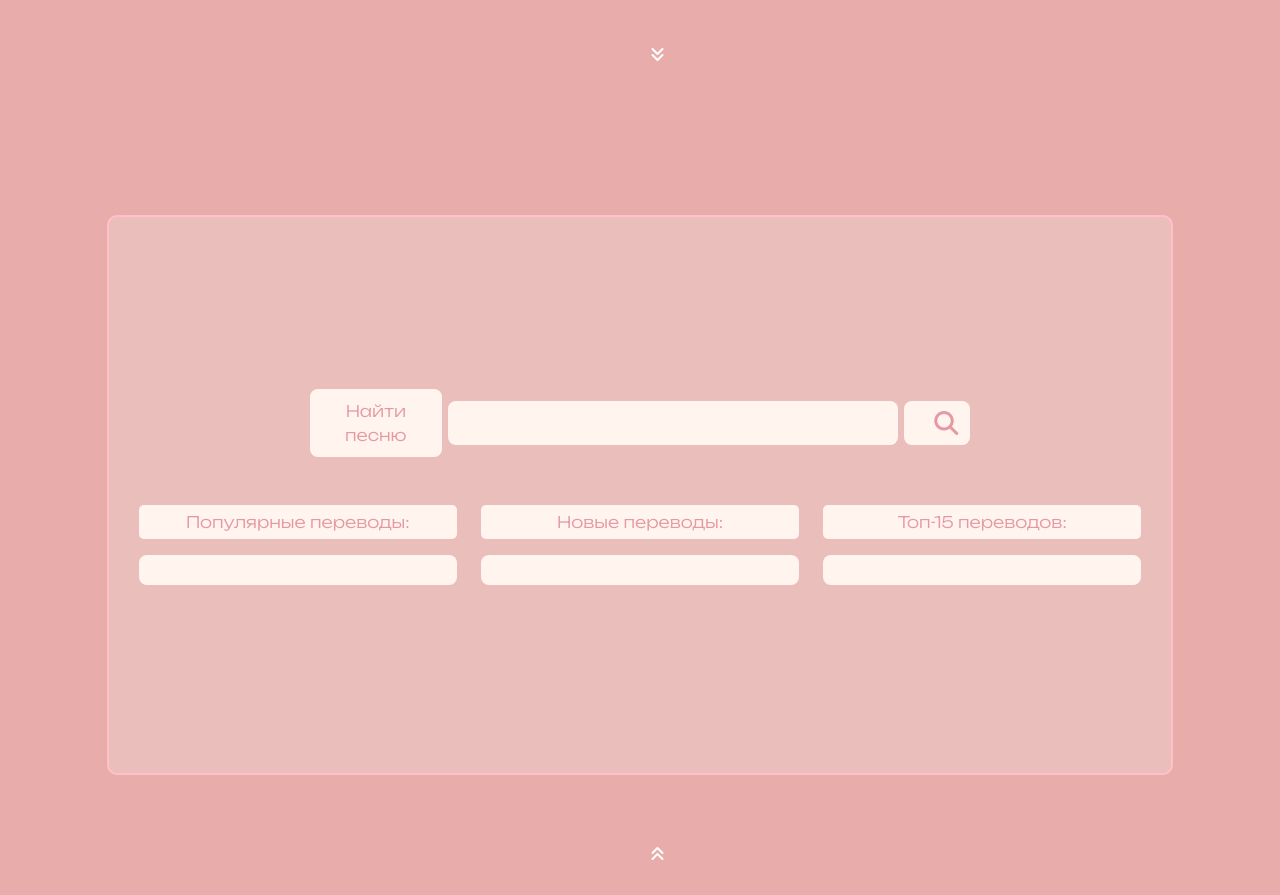
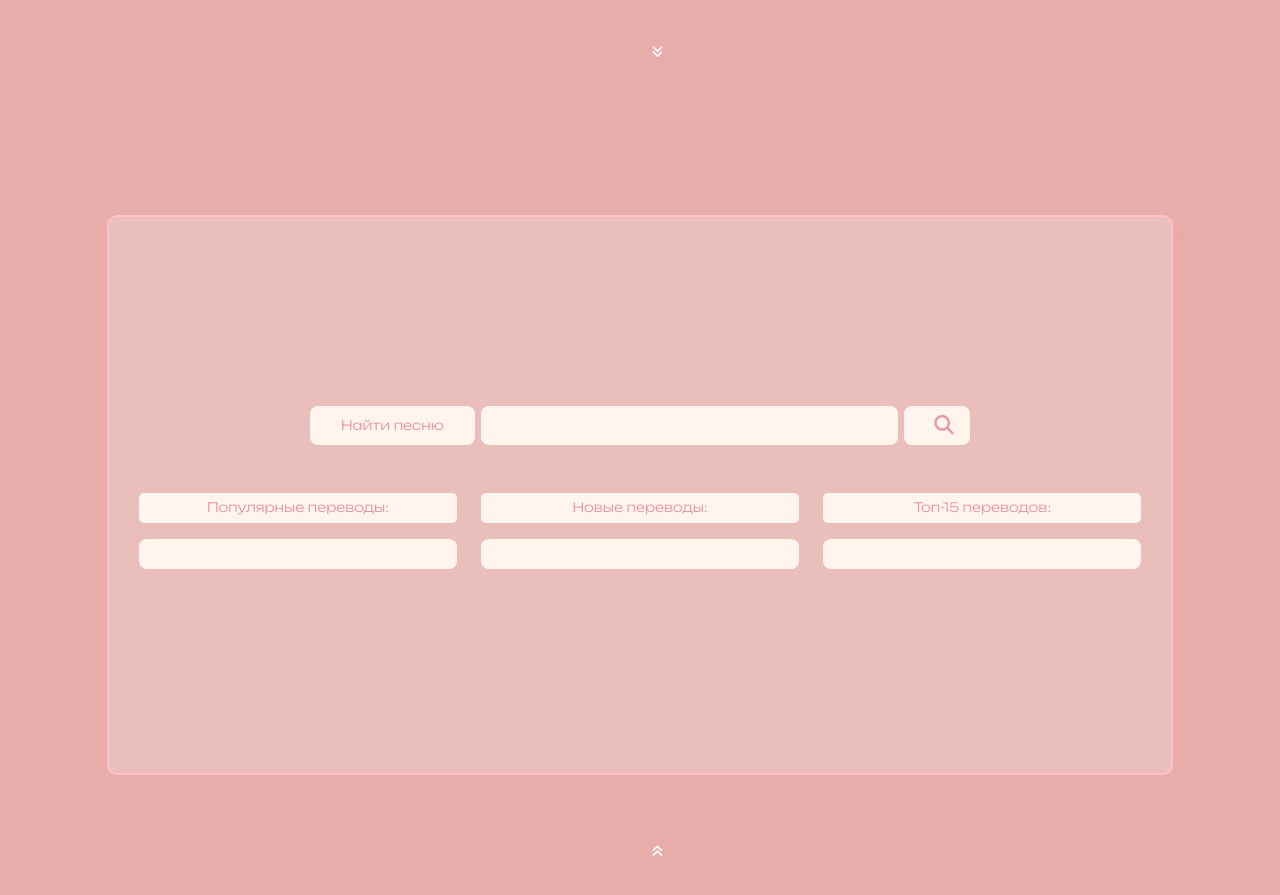
Before and after one commit to AzukoTazumaki/Parse_Songs, a Flask app: template templates/index.html in a window 1280 px wide. Shown: the part 705-1600 px from the top of the page. Run offline with Flask 3, Linux system fonts and the light colour scheme; the template is opened without the code that fills it, so the values that code supplies are empty; parts of the project's set-up code (start-up, migrations or seed data) failed here and were passed over; some libraries are stand-ins or nearby versions.

Commit message:
update visual

```diff
--- a/static/css/style.css
+++ b/static/css/style.css
@@ -183,7 +183,7 @@ hr {
 }
 
 input {
-    width: 68%;
+    width: 63%;
     background-color: var(--seashell-rgb);
     padding: 10px 20px;
     border-radius: 8px;
@@ -214,11 +214,11 @@ input {
 }
 
 .search p {
-    width: 20%;
+    width: 25%;
     color: var(--pink-daisy-rgb);
     text-shadow: none;
     background-color: var(--seashell-rgb);
-    padding: 10px 30px;
+    padding: 10px 20px;
     margin-right: 2%;
     text-align: center;
     border-radius: 8px;
@@ -320,3 +320,9 @@ li::before {
 }
 
 /* ———————————————————————————————————— TOOLTIP ———————————————————————————————————— */
+
+@media screen and (max-width: 1500px) {
+    body {
+        font-size: 13px;
+    }
+}
```
